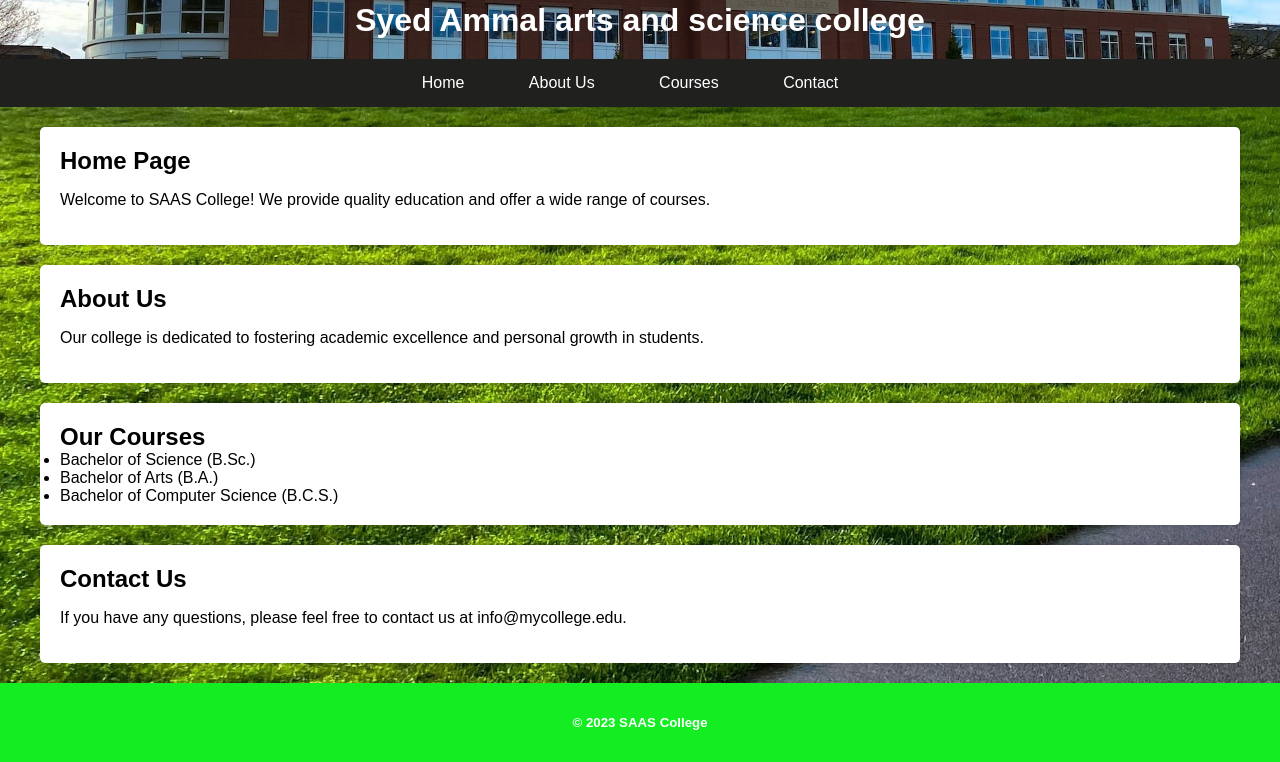
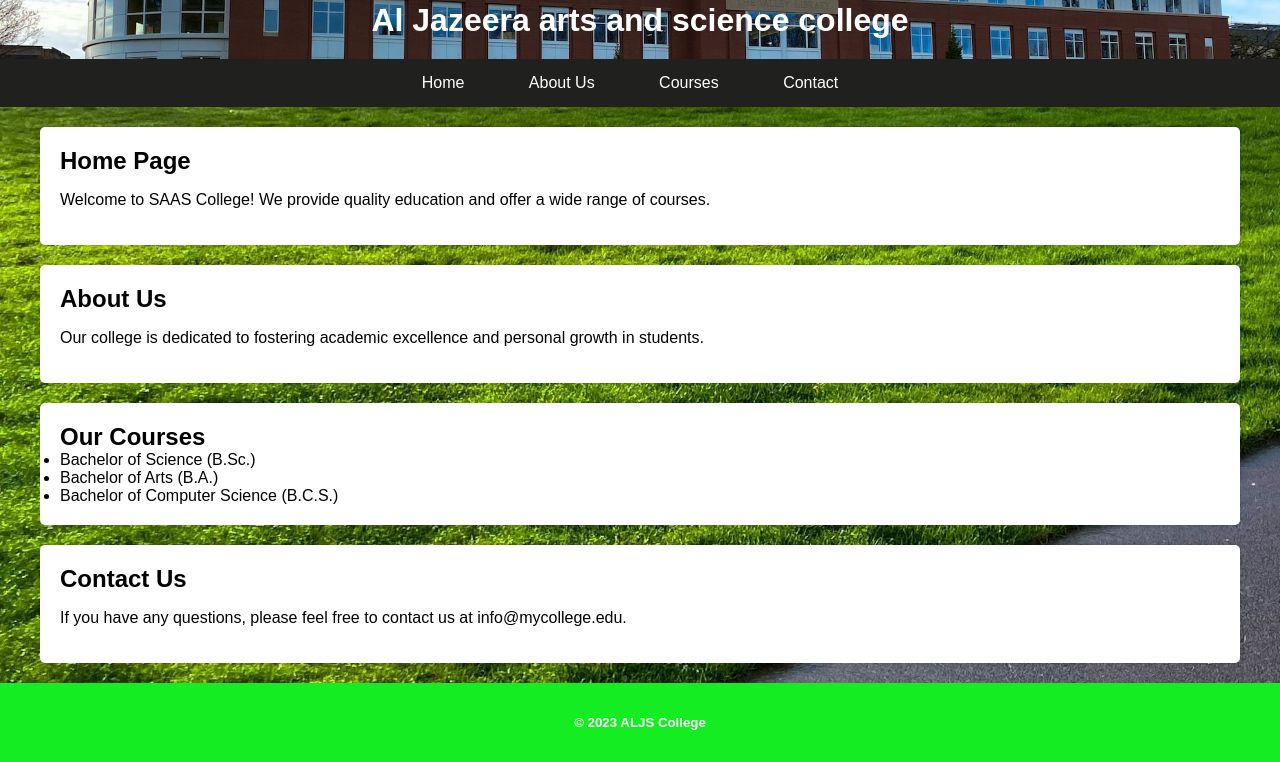
Before and after one commit to Arsathhacker/collegesite, a plain HTML site: page index.html in a window 1280 px wide. Shown: the part 122-884 px from the top of the page. Drawn offline with Linux system fonts and the light colour scheme.

Commit message:
Update index.html

```diff
--- a/index.html
+++ b/index.html
@@ -8,7 +8,7 @@
 <body>
     <header>
         <img src="syed ammal.jpg" alt="syed ammal"width="100"></img>
-        <h1>Syed Ammal arts and science college</h1>
+        <h1> Al Jazeera arts and science college</h1>
     </header>
 
     <nav>
@@ -45,7 +45,7 @@
     </section>
 
     <footer>
-        <h5>&copy; 2023 SAAS College</h5>
+        <h5>&copy; 2023 ALJS College</h5>
     </footer>
 </body>
 </html>
```
